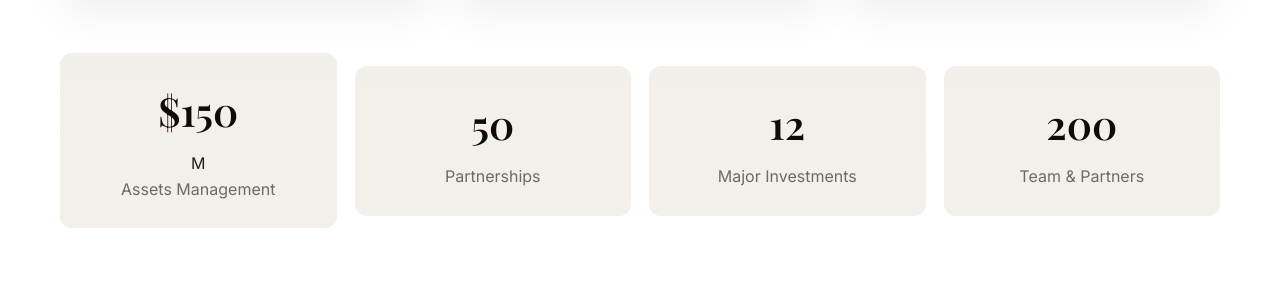
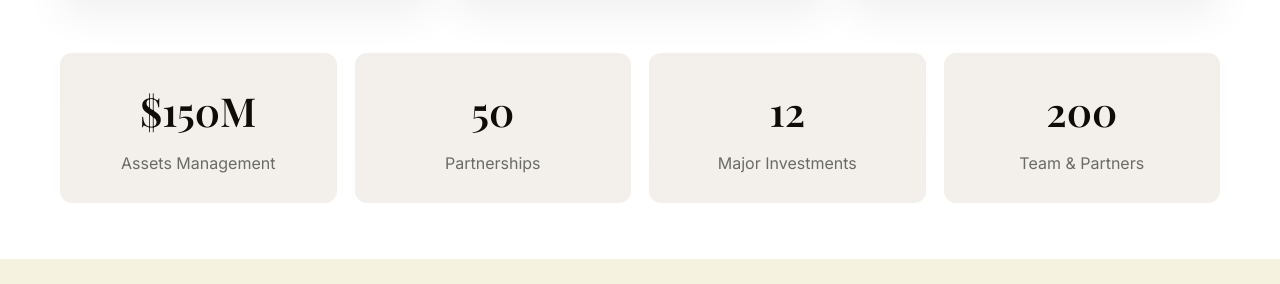
Before and after one commit to Adewale-code/jodey, a plain HTML site: page index.html in a window 1280 px wide. Shown: the part 1481-1765 px from the top of the page. Drawn offline with nearby package versions, Linux system fonts and the light colour scheme.

Commit message:
Update index.html

```diff
--- a/index.html
+++ b/index.html
@@ -159,7 +159,7 @@ he received a Master of Business Administration degree from Stanford University
     <section id="counters" class="section counters-section">
       <div class="container counters-inner">
         <div class="counter-box fade-up">
-          <div class="count" data-target="150">0</div><span class="suffix">M</span>
+          <div class="count" data-target="150">0</div>
           <div class="label">Assets Management</div>
         </div>
         <div class="counter-box fade-up delay-1">
@@ -377,6 +377,7 @@ window.addEventListener('load', onScrollReveal);
 // COUNTER animation when in view
 let countersStarted = false;
 const counters = Array.from(qsa('.count'));
+
 const animateCounters = () => {
   counters.forEach(el => {
     const target = parseInt(el.dataset.target, 10) || 0;
@@ -388,10 +389,10 @@ const animateCounters = () => {
     const tick = () => {
       current += Math.ceil(target / (duration / stepTime));
 
-      // Check if this counter needs a dollar sign
+      // Check if this counter is for Assets Management
       if (el.closest('.counter-box').querySelector('.label').textContent.includes("Assets")) {
-        // Add dollar sign before the value
-        el.textContent = `$${Math.min(current, target).toLocaleString()}`;
+        // Animate with $ and add 'M' at the end
+        el.textContent = `$${Math.min(current, target).toLocaleString()}M`;
       } else {
         // Normal counters
         el.textContent = Math.min(current, target).toLocaleString();
@@ -405,6 +406,7 @@ const animateCounters = () => {
     tick();
   });
 };
+
 
 
 
```
